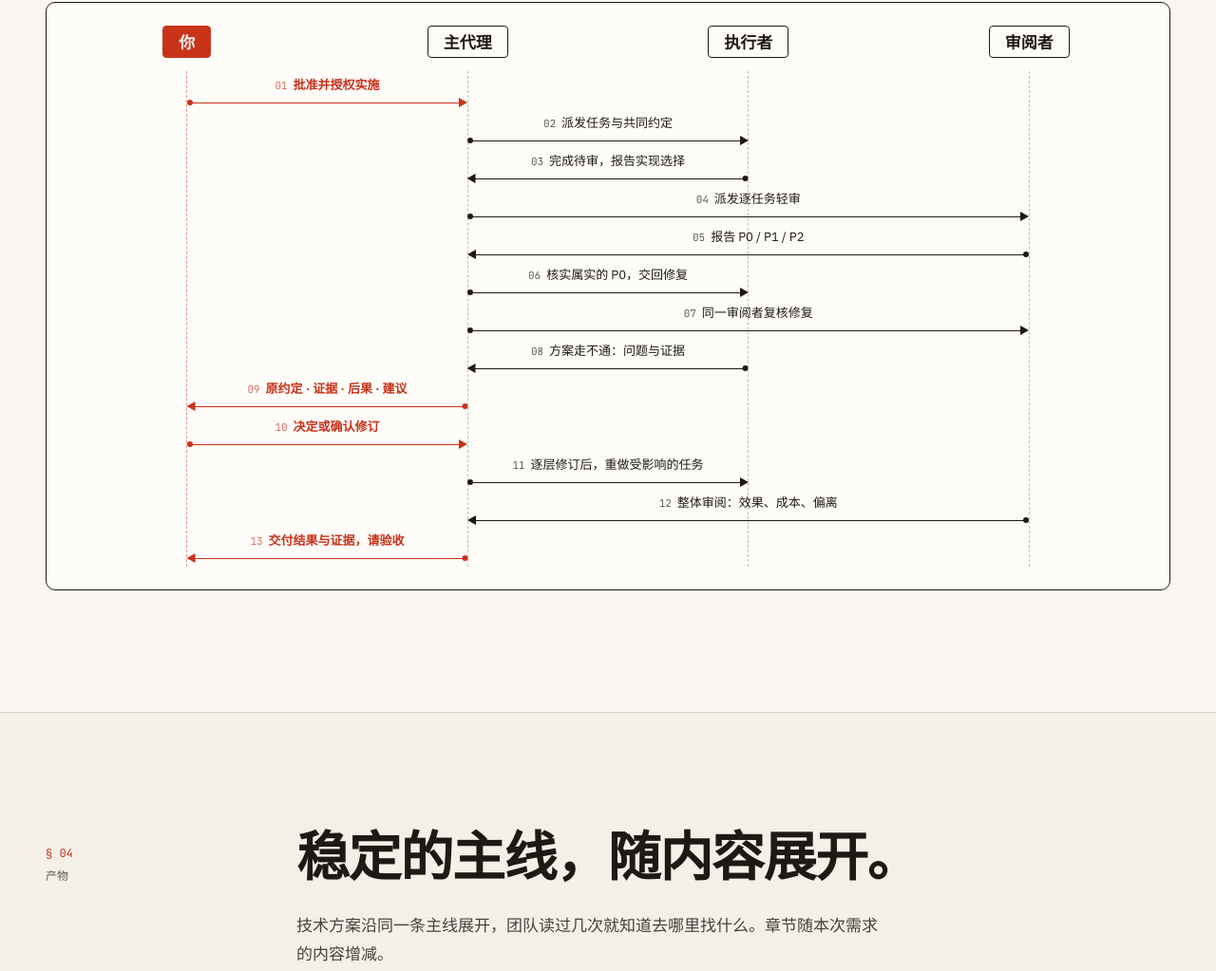
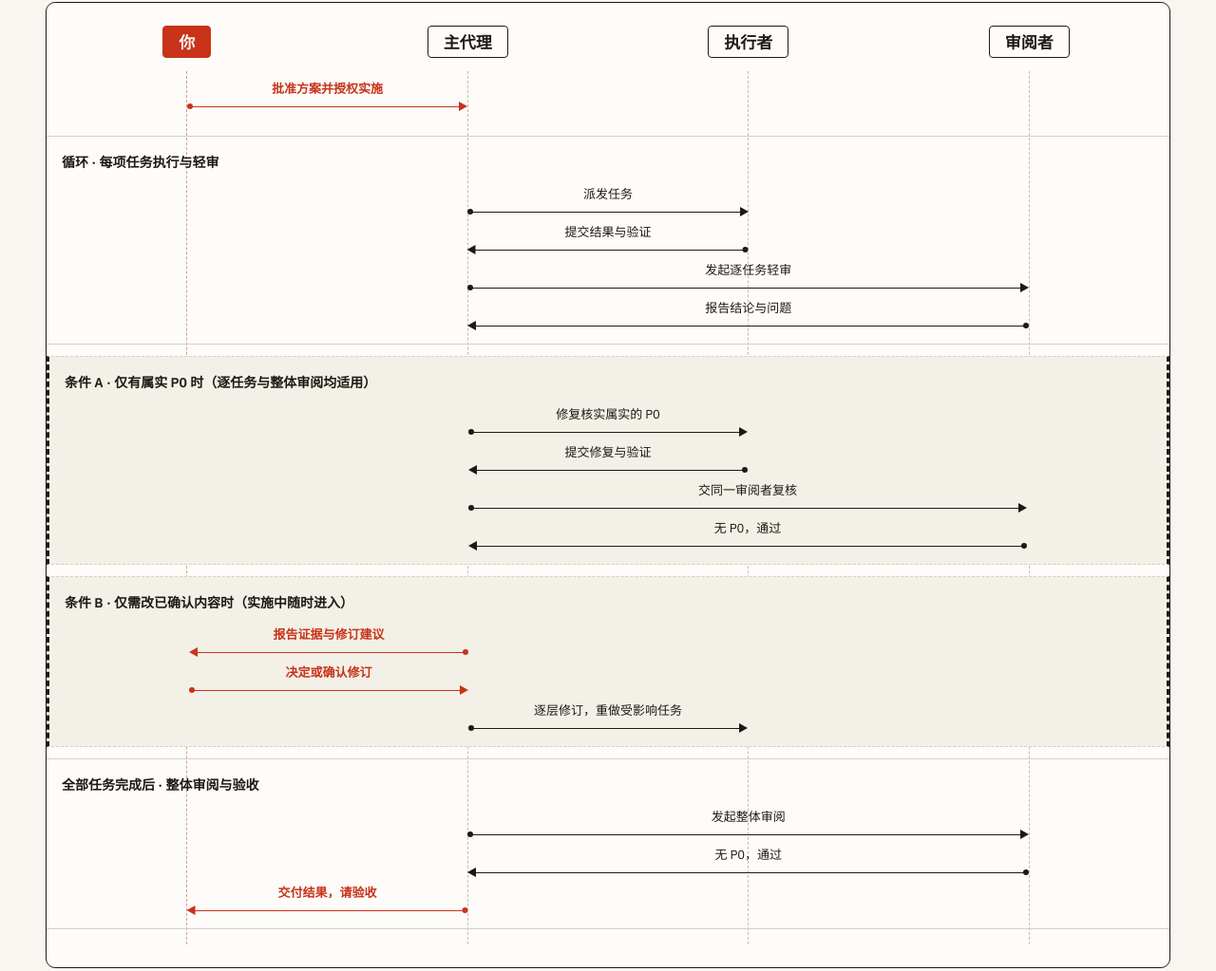
Before and after one commit to reflux-studio/rivo, an Astro site in the folder site/: page / in a window 1280 px wide. Shown: the part 2815-3838 px from the top of the page at 95% size. Built offline with nearby package versions, Linux system fonts and the light colour scheme; Astro itself is replaced by a stand-in of ours.

Commit message:
docs: clarify delivery diagrams and conditional review flow

```diff
--- a/site/src/components/Sequence.tsx
+++ b/site/src/components/Sequence.tsx
@@ -1,5 +1,5 @@
 import { useEffect, useRef, useState } from 'react'
-import { LANE, SEQ } from '../lib/data'
+import { LANE, SEQ, SEQ_GROUPS } from '../lib/data'
 import { clamp, onScroll } from '../lib/scroll'
 import type { site } from '../i18n/site'
 
@@ -67,7 +67,11 @@ export default function Sequence({ t }: { t: T }) {
                   </div>
                 ))}
               </div>
-              {SEQ.map(([f, to], i) => {
+              {SEQ_GROUPS.map((group, groupIndex) => (
+                <div key={group.start} className={`seq-block${groupIndex === 0 ? ' intro' : ''}${groupIndex === 2 || groupIndex === 3 ? ' conditional' : ''}`}>
+                  {groupIndex > 0 && <div className="seq-group-title">{t.seqGroups[groupIndex - 1]}</div>}
+                  {SEQ.slice(group.start, group.end).map(([f, to], offset) => {
+                    const i = group.start + offset
                     const a = LANE[f]
                     const b = LANE[to]
                     const lo = Math.min(a, b)
@@ -78,7 +82,6 @@ export default function Sequence({ t }: { t: T }) {
                       <div key={i} className={`r${human ? ' h' : ''} ${b > a ? 'rt' : 'lf'}`}>
                         <div style={{ gridColumn: `${lo + 1} / ${hi + 2}`, padding: `0 ${(100 / (2 * span)).toFixed(2)}%` }}>
                           <span className="t">
-                        <i>{String(i + 1).padStart(2, '0')}</i>
                             {t.seq[i]}
                           </span>
                           <div className="ar"><b /><u /><s /></div>
@@ -87,6 +90,8 @@ export default function Sequence({ t }: { t: T }) {
                     )
                   })}
                 </div>
+              ))}
+            </div>
           </div>
         </div>
       </div>
--- a/site/src/i18n/site.ts
+++ b/site/src/i18n/site.ts
@@ -44,21 +44,24 @@ const zh = {
   seqTitle: '实施中的往来',
   seqSub: '逐任务派发与轻审，P0 修复后由同一审阅者复核。已确认的内容要改时，带证据交你决定，再逐层修订。整体审阅通过后请你验收。',
   lanes: [ '你', '主代理', '执行者', '审阅者' ],
+  seqGroups: ["循环 · 每项任务执行与轻审", "条件 A · 仅有属实 P0 时（逐任务与整体审阅均适用）", "条件 B · 仅需改已确认内容时（实施中随时进入）", "全部任务完成后 · 整体审阅与验收"],
   seq: [
-    '批准并授权实施',
-    '派发任务与共同约定',
-    '完成待审，报告实现选择',
-    '派发逐任务轻审',
-    '报告 P0 / P1 / P2',
-    '核实属实的 P0，交回修复',
-    '同一审阅者复核修复',
-    '方案走不通：问题与证据',
-    '原约定 · 证据 · 后果 · 建议',
-    '决定或确认修订',
-    '逐层修订后，重做受影响的任务',
-    '整体审阅：效果、成本、偏离',
-    '交付结果与证据，请验收'
-  ],
+    "批准方案并授权实施",
+    "派发任务",
+    "提交结果与验证",
+    "发起逐任务轻审",
+    "报告结论与问题",
+    "修复核实属实的 P0",
+    "提交修复与验证",
+    "交同一审阅者复核",
+    "无 P0，通过",
+    "报告证据与修订建议",
+    "决定或确认修订",
+    "逐层修订，重做受影响任务",
+    "发起整体审阅",
+    "无 P0，通过",
+    "交付结果，请验收"
+],
   planLabel: '产物',
   planTitle: '稳定的主线，随内容展开。',
   planSub: '技术方案沿同一条主线展开，团队读过几次就知道去哪里找什么。章节随本次需求的内容增减。',
@@ -259,21 +262,24 @@ const en: typeof zh = {
   seqTitle: 'The back-and-forth of implementation',
   seqSub: 'Tasks are dispatched and lightly reviewed one by one; P0 fixes go back to the same reviewer. When confirmed work must change, evidence comes to you for a decision, then the revision goes layer by layer. After the full review passes, you accept.',
   lanes: [ 'You', 'Lead agent', 'Implementer', 'Reviewer' ],
+  seqGroups: ["Repeat for each task · implement and review", "If verified P0 issues exist · applies to both review levels", "If confirmed work must change · at any point during implementation", "After all tasks · overall review and acceptance"],
   seq: [
-    'Approve and authorise',
-    'Dispatch task and shared rules',
-    'Done; reports implementation choices',
-    'Send for light review',
-    'Report P0 / P1 / P2',
-    'Verified P0 goes back for fixing',
-    'Same reviewer re-checks the fix',
-    'Plan fails: problem and evidence',
-    'Old rule · evidence · consequence · advice',
-    'You decide or confirm the revision',
-    'Revise layer by layer; redo affected tasks',
-    'Full review: effect, cost, deviations',
-    'Deliver result and evidence — accept?'
-  ],
+    "Approve the plan and authorise work",
+    "Dispatch task",
+    "Submit results and checks",
+    "Request task review",
+    "Report findings",
+    "Fix verified P0 issues",
+    "Submit fixes and checks",
+    "Ask the same reviewer to re-check",
+    "No P0 — passed",
+    "Present evidence and proposed revision",
+    "Decide or confirm",
+    "Revise in order; redo affected tasks",
+    "Request overall review",
+    "No P0 — passed",
+    "Deliver results for your acceptance"
+],
   planLabel: 'Artifacts',
   planTitle: 'A stable reading line, shaped by content.',
   planSub: 'Every technical plan follows the same reading line — after a few reads the team knows where to look. Chapters are added or dropped as the work requires.',
--- a/site/src/lib/data.ts
+++ b/site/src/lib/data.ts
@@ -4,7 +4,8 @@ export const REPO = 'https://github.com/reflux-studio/rivo'
 // 时序图泳道与每一步的收发方
 export const LANE = { you: 0, lead: 1, impl: 2, rev: 3 } as const
 export type Lane = keyof typeof LANE
-export const SEQ: [Lane, Lane][] = [['you', 'lead'], ['lead', 'impl'], ['impl', 'lead'], ['lead', 'rev'], ['rev', 'lead'], ['lead', 'impl'], ['lead', 'rev'], ['impl', 'lead'], ['lead', 'you'], ['you', 'lead'], ['lead', 'impl'], ['rev', 'lead'], ['lead', 'you']]
+export const SEQ: [Lane, Lane][] = [['you', 'lead'], ['lead', 'impl'], ['impl', 'lead'], ['lead', 'rev'], ['rev', 'lead'], ['lead', 'impl'], ['impl', 'lead'], ['lead', 'rev'], ['rev', 'lead'], ['lead', 'you'], ['you', 'lead'], ['lead', 'impl'], ['lead', 'rev'], ['rev', 'lead'], ['lead', 'you']]
+export const SEQ_GROUPS = [{ start: 0, end: 1 }, { start: 1, end: 5 }, { start: 5, end: 9 }, { start: 9, end: 12 }, { start: 12, end: 15 }]
 
 // 文件树：[前缀, 名称, 说明在 t.tree 里的下标]；下标 0 表示该行没有说明
 // 说明顺序与 README「文件位置」一致：decisions → adr → research → plan → assets → task → evidence → reviews → knowledge → archived
--- a/site/src/styles/site.css
+++ b/site/src/styles/site.css
@@ -132,6 +132,10 @@ h2 em{color:var(--mut);font-style:italic;font-weight:500}
 /* seq */
 .seqwrap{overflow-x:auto;border:1px solid var(--ink);border-radius:10px;background:var(--card)}
 .seq{position:relative;min-width:760px;padding:24px 0 28px}
+.seq-block{position:relative;padding:4px 0 14px;margin:0 0 12px;border-top:1px solid var(--line);border-bottom:1px solid var(--line)}
+.seq-block.intro{border:0}
+.seq-block.conditional{background:var(--paper2);border-style:dashed}
+.seq-group-title{padding:12px 16px 8px;font-size:14px;font-weight:600;color:var(--ink)}
 .seq .cols,.seq .lanes,.seq .r{display:grid;grid-template-columns:repeat(4,minmax(0,1fr))}
 .seq{--lp:1}.js .seq{--lp:0}
 .seq .cols{position:absolute;top:72px;bottom:24px;left:0;right:0;pointer-events:none;clip-path:inset(0 0 calc((1 - var(--lp))*100%) 0)}
```
Also changed, not shown: README.md, assets/delivery.svg, assets/review.svg, assets/skills.svg. Lines whose indentation alone changed are shown as unchanged.
